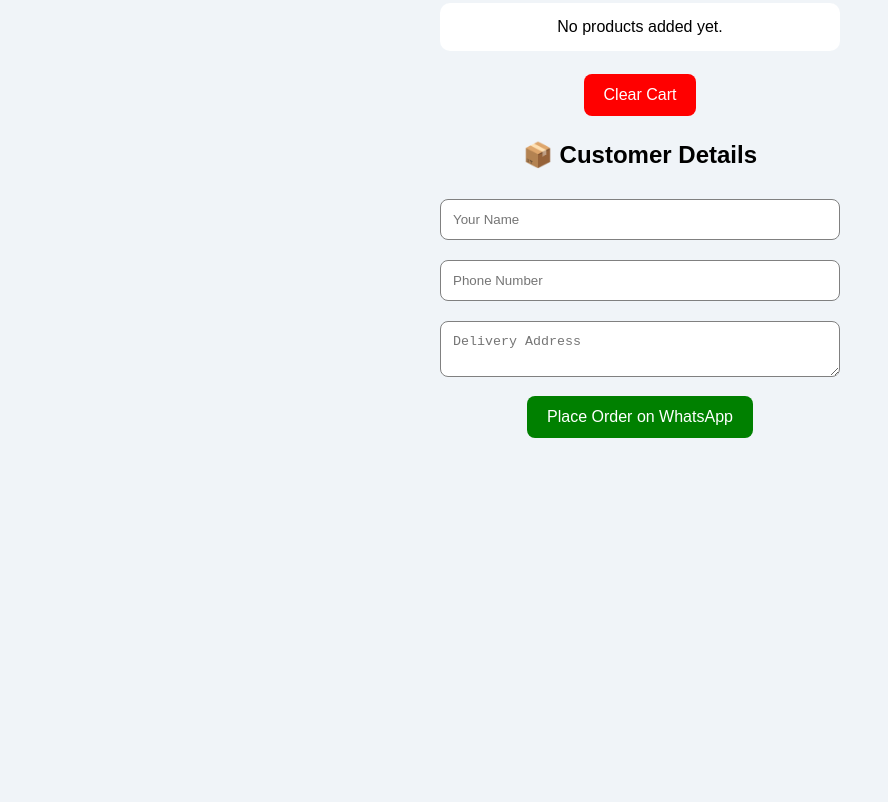
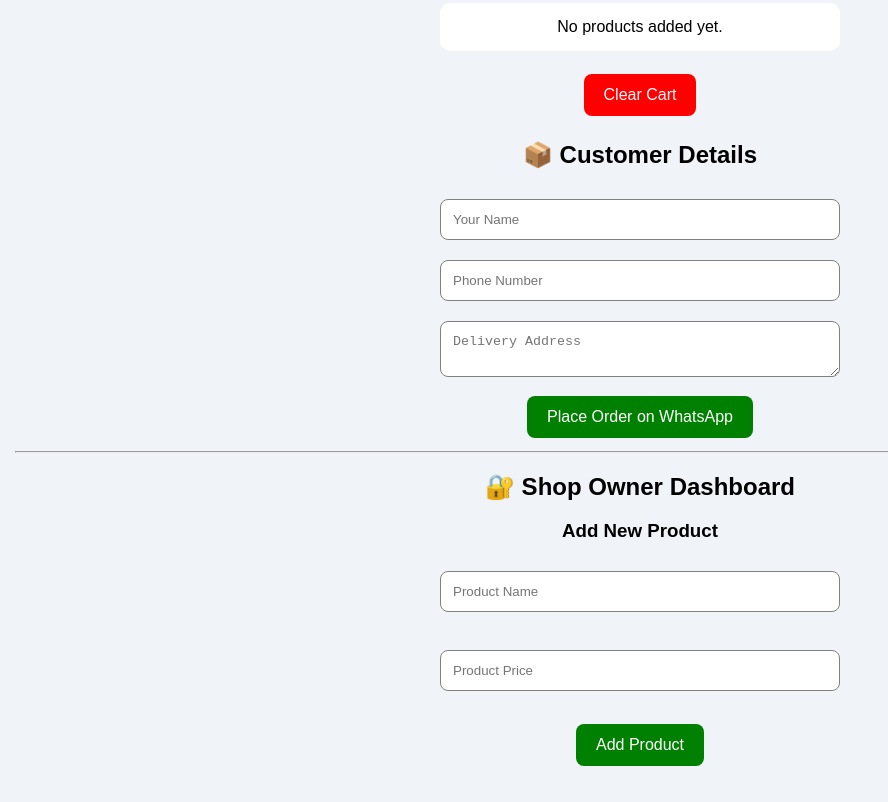
Before and after one commit to vpjzmyfy92-lang/vavuniya-shopping, a plain HTML site: page index.html in a window 1280 px wide. Shown: the part 1580-2382 px from the top of the page, without its empty margins (0-888 px from the left). Before the commit the page ends 2038 px from the top, so only its background shows below. Drawn offline with Linux system fonts and the light colour scheme.

Commit message:
Update index.html

```diff
--- a/index.html
+++ b/index.html
@@ -421,5 +421,50 @@ if (savedCart) {
 
 </script>
 
+<hr>
+
+<h2>🔐 Shop Owner Dashboard</h2>
+
+<h3>Add New Product</h3>
+
+<input type="text" id="newName" placeholder="Product Name">
+
+<br><br>
+
+<input type="number" id="newPrice" placeholder="Product Price">
+
+<br><br>
+
+<button onclick="addNewProduct()">Add Product</button>
+
+<p id="adminMessage"></p>
+
+<script>
+function addNewProduct() {
+    let name = document.getElementById("newName").value;
+    let price = Number(document.getElementById("newPrice").value);
+
+    if (name === "" || price <= 0) {
+        document.getElementById("adminMessage").innerText =
+            "Please enter product name and valid price.";
+        return;
+    }
+
+    let products = JSON.parse(localStorage.getItem("myProducts")) || [];
+
+    products.push({
+        name: name,
+        price: price
+    });
+
+    localStorage.setItem("myProducts", JSON.stringify(products));
+
+    document.getElementById("adminMessage").innerText =
+        "Product saved successfully!";
+
+    document.getElementById("newName").value = "";
+    document.getElementById("newPrice").value = "";
+}
+</script>
 </body>
 </html>
```
